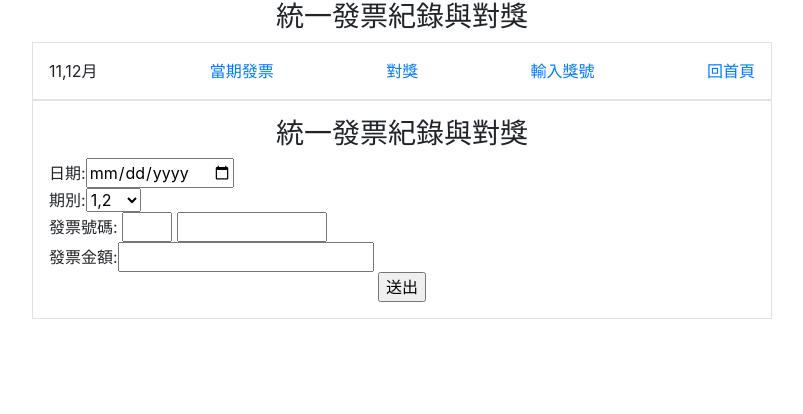
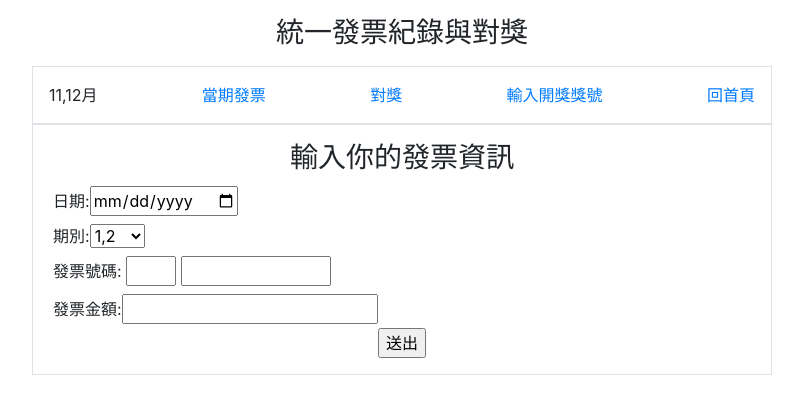
Before and after one commit to wdaweb/invoice-adriftchen, a PHP site: page / in a window 1280 px wide. Shown: the top 414 px of the page, without its empty margins (238-1041 px from the left). Run offline with PHP 8.4, Linux system fonts and the light colour scheme.

Commit message:
修改文字

```diff
--- a/index.php
+++ b/index.php
@@ -21,7 +21,7 @@
 
 
 
-<h3 class="text-center"> 統一發票紀錄與對獎 </h3>
+<h3 class="text-center m-3"> 統一發票紀錄與對獎 </h3>
 
 <div class="container">
 <div class="col-lg-8 col-md-12 d-flex justify-content-between p-3 mx-auto border">
@@ -46,7 +46,7 @@
         <a href="?do=award_numbers">對獎</a>
     </div>
     <div class="text-center">
-        <a href="?do=add_awards">輸入獎號</a>
+        <a href="?do=add_awards">輸入開獎獎號</a>
     </div>
     <div class="text-center">
         <a href="index.php">回首頁</a>
--- a/main.php
+++ b/main.php
@@ -1,21 +1,21 @@
-<h3 class="text-center">統一發票紀錄與對獎</h3>
+<h3 class="text-center">輸入你的發票資訊</h3>
 
 <form action="api/add_invoice.php" method="post">
-            <div>日期:<input type="date" name="date"></div>
-            期別:<select name="period">
+            <div class="p-1">日期:<input type="date" name="date"></div>
+            <div class="p-1">期別:<select name="period">
                 <option value="1">1,2</option>
                 <option value="2">3,4</option>
                 <option value="3">5,6</option>
                 <option value="4">7,8</option>
                 <option value="5">9,10</option>
                 <option value="6">11,12</option>
-            </select>
-            <div>發票號碼:
+            </select></div>
+            <div class="p-1">發票號碼:
                 <input type="text" name="code" style="width:50px">
                 <input type="number" name="number" style="width:150px">
                 <?php errFeedBack('number');?> <!-- 套入做好的表單檢查 -->
             </div>
-            <div>
+            <div class="p-1">
                 發票金額:<input type="number" name="payment">
             </div>
             <div class="text-center">
```
